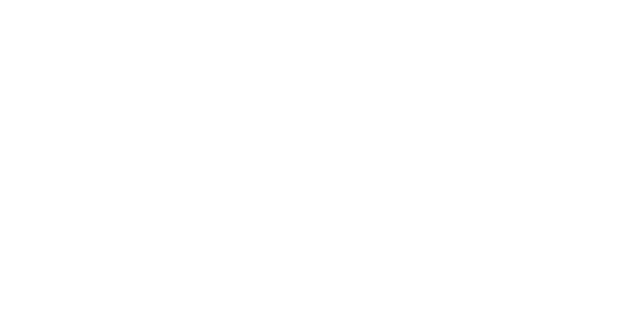
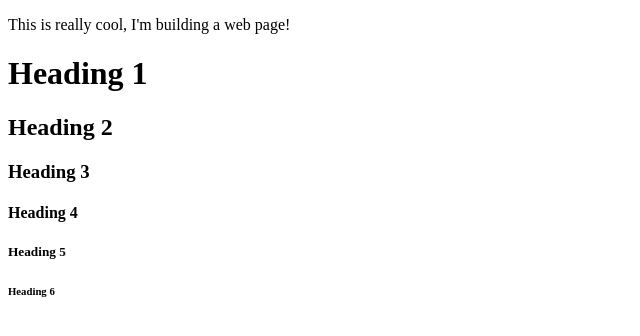
Before and after one commit to JoelJimenez0/HTML-PRACTICE, a plain HTML site: page index.html in a window 1280 px wide. Shown: the whole page, without its empty margins (0-640 px from the left). Drawn offline with Linux system fonts and the light colour scheme.

Commit message:
Paragraphs and Headings

```diff
--- a/index.html
+++ b/index.html
@@ -7,5 +7,12 @@
     <title>My first website</title>
 </head>
 <body>
+    <p>This is really cool, I'm building a web page!</p>
+    <h1> Heading 1</h1>
+    <h2> Heading 2</h2>
+    <h3> Heading 3</h3>
+    <h4> Heading 4</h4>
+    <h5> Heading 5</h5>
+    <h6> Heading 6</h6>
 </body>
 </html>
```
